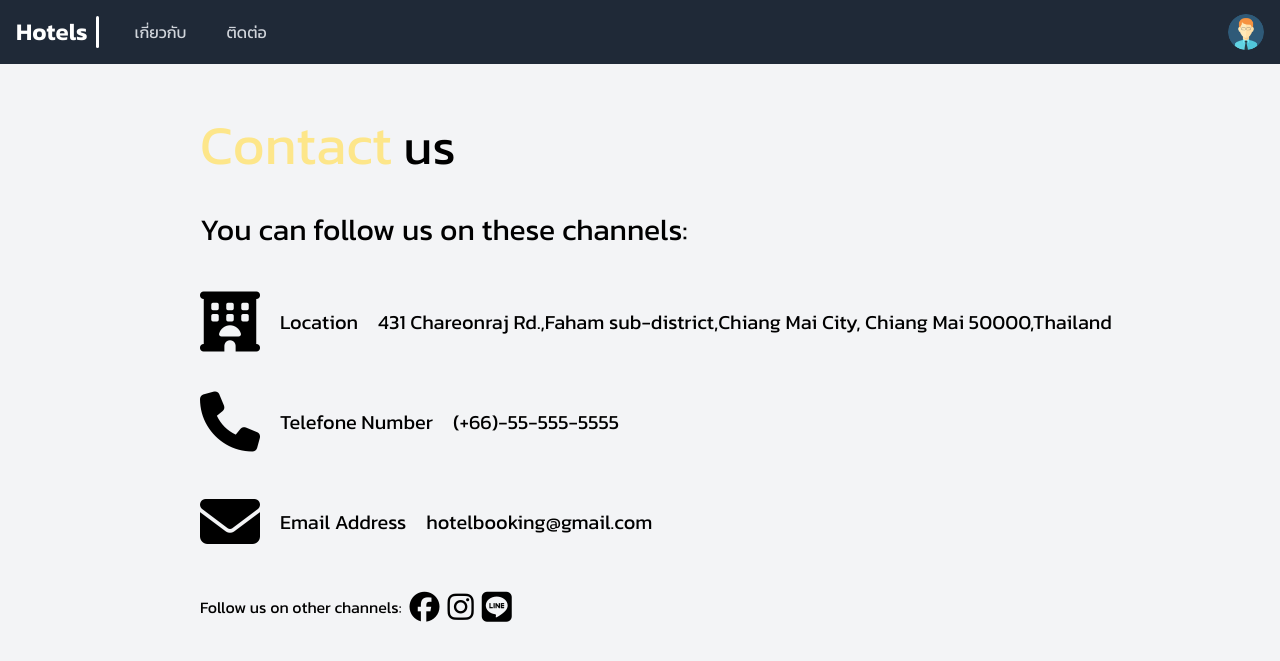
After one commit to Chirawattt/hotelBooking, a PHP site: page /hotelBooking/contact.php in a window 1280 px wide. The commit adds this page. Shown: the top 661 px of the page. Run offline with PHP 8.4, Linux system fonts and the light colour scheme; a user stored in the database is signed in; some libraries are stand-ins or nearby versions.

Commit message:
about and contact finished

```diff
--- /dev/null
+++ b/contact.php
@@ -0,0 +1,47 @@
+<?php
+    session_start();
+    require 'config/database.php';
+?>
+
+<!DOCTYPE html>
+<html lang="en">
+<head>
+    <meta charset="UTF-8">
+    <meta name="viewport" content="width=device-width, initial-scale=1.0">
+    <script src="https://cdn.tailwindcss.com"></script>
+    <script src="https://kit.fontawesome.com/8fd7a24457.js" crossorigin="anonymous"></script>
+    <link rel="stylesheet" href="./assets/css/main.css">
+    <title>Add Type</title>
+</head>
+<body class="bg-[#f3f4f6] min-w-[360px]">
+    <?php include './includes/navbar.php'; ?>
+
+    <div class="ml-[200px] mt-10 " >
+        <p class="text-black text-[50px]"><span class="text-[55px] text-amber-200">Contact</span> us</p>
+        <p class="mt-5 text-[30px]">You can follow us on these channels:</p>
+        <div class="mt-10 flex items-center text-[20px]">
+            <i class="fas fa-hotel fa-3x"></i>
+            <p class="ml-5">Location</p>
+            <p class="ml-5">431 Chareonraj Rd.,Faham sub-district,Chiang Mai City, Chiang Mai 50000,Thailand</p>
+        </div>
+        <div class="mt-10 flex items-center text-[20px]">
+            <i class="fas fa-phone fa-3x"></i>
+            <p class="ml-5">Telefone Number</p>
+            <p class="ml-5">(+66)-55-555-5555</p>
+        </div>
+        <div class="mt-10 flex items-center text-[20px]">
+            <i class="fas fa-envelope fa-3x"></i>
+            <p class="ml-5">Email Address</p>
+            <p class="ml-5">hotelbooking@gmail.com</p>
+        </div>
+        <div class="mt-10 flex items-center">
+            <p>Follow us on other channels:</p>
+            <i class="fa-brands fa-facebook text-[30px] ml-2"></i>
+            <i class="fa-brands fa-instagram text-[30px] ml-2"></i>
+            <i class="fa-brands fa-line text-[30px] ml-2"></i>
+        </div>
+    </div>
+
+
+</body>
+</html>
--- a/includes/navbar.php
+++ b/includes/navbar.php
@@ -36,8 +36,8 @@
         <div class="hidden sm:ml-6 sm:block">
           <div class="flex space-x-4 font-normal text-base">
             <!-- Current: "bg-gray-900 text-white", Default: "text-gray-300 hover:bg-gray-700 hover:text-white" -->
-            <a href='#' class='text-gray-300 hover:bg-gray-700  rounded-md px-3 py-2 hover:text-amber-400 transition-all duration-300 ease-in-out'>เกี่ยวกับ</a>
-            <a href='#' class='text-gray-300 hover:bg-gray-700  rounded-md px-3 py-2 hover:text-amber-400 transition-all duration-300 ease-in-out'>ติดต่อ</a>
+            <a href='./about.php' class='text-gray-300 hover:bg-gray-700  rounded-md px-3 py-2 hover:text-amber-400 transition-all duration-300 ease-in-out'>เกี่ยวกับ</a>
+            <a href='./contact.php' class='text-gray-300 hover:bg-gray-700  rounded-md px-3 py-2 hover:text-amber-400 transition-all duration-300 ease-in-out'>ติดต่อ</a>
           </div>
         </div>
       </div>
@@ -95,8 +95,8 @@
   <div class="sm:hidden" id="mobile-menu">
     <div class="space-y-1 px-2 pb-3 pt-2">
       <!-- Current: "bg-gray-900 text-white", Default: "text-gray-300 hover:bg-gray-700 hover:text-white" -->
-        <a href='#' class='text-gray-300 hover:bg-gray-700  rounded-md px-3 py-2 hover:text-amber-400 transition-all duration-300 ease-in-out'>เกี่ยวกับ</a>
-        <a href='#' class='text-gray-300 hover:bg-gray-700  rounded-md px-3 py-2 hover:text-amber-400 transition-all duration-300 ease-in-out'>ติดต่อ</a>
+        <a href='./about.php' class='text-gray-300 hover:bg-gray-700  rounded-md px-3 py-2 hover:text-amber-400 transition-all duration-300 ease-in-out'>เกี่ยวกับ</a>
+        <a href='./contact.php' class='text-gray-300 hover:bg-gray-700  rounded-md px-3 py-2 hover:text-amber-400 transition-all duration-300 ease-in-out'>ติดต่อ</a>
     </div>
   </div>
 </nav>
--- a/index.php
+++ b/index.php
@@ -63,6 +63,11 @@
             }
         }
 
+    }
+
+    // check if user is logged in have to redirect to login page first
+    if (!isset($_SESSION['user']) && !isset($_SESSION['isLogin'])) {
+        header('Location: login.php');
     }
 ?>
 
```
Also changed, not shown: about.php (added, +59 -0 lines), assets/css/main.css (line endings or trailing spaces).
